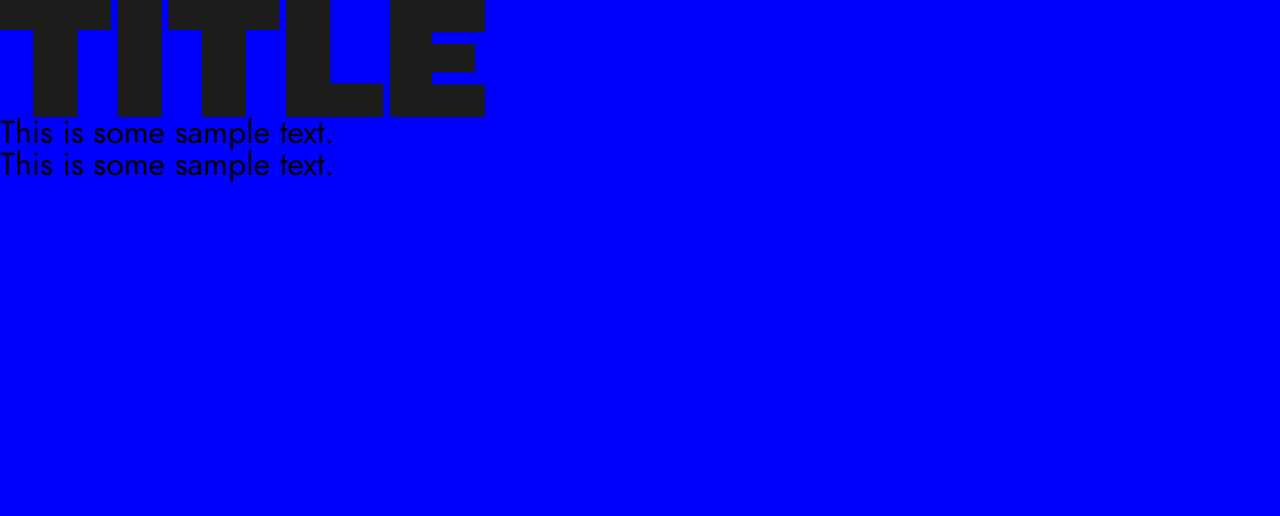
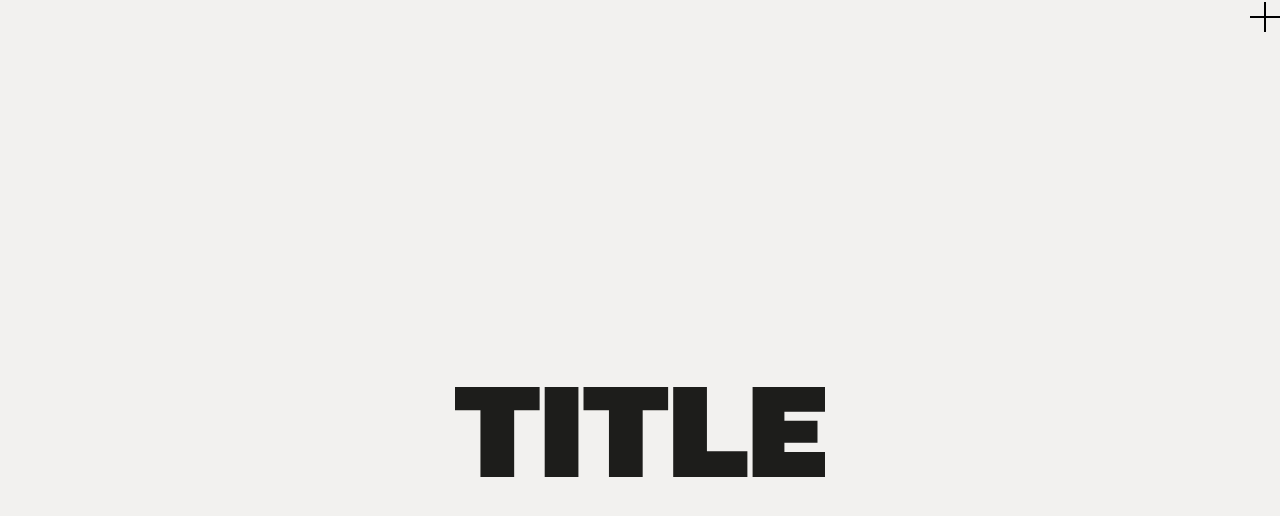
Before and after one commit to hellojasonbooth/title-pages, a website: page src/index.html in a window 1280 px wide. Drawn offline with nearby package versions, Linux system fonts and the light colour scheme; files that its build step writes are made by us from their sources.

Commit message:
added html structure

```diff
--- a/src/css/app.scss
+++ b/src/css/app.scss
@@ -3,7 +3,7 @@
 @import "typography";
 
 
-$primary-color: blue;
+$primary-color: #F2F1EF;
 $body-font: "Jost";
 
 
@@ -12,3 +12,41 @@ body {
     font-family: $body-font;
     font-size: 32px;
 }
+
+
+header {
+    width: 100%;
+    display: flex;
+    justify-content: flex-end;
+}
+
+main {
+
+
+    section.draw-area {
+        width: 100vw;
+        height: 100vh;
+        display: flex;
+        justify-content: center;
+        align-items: center;
+
+        h1.logo {
+
+            max-width: 370px;
+
+            img {
+                width: 100%;
+                height: 100%;
+                -webkit-user-drag: none;
+                -khtml-user-drag: none;
+                -moz-user-drag: none;
+                -o-user-drag: none;
+                user-drag: none;
+            }
+
+        }
+
+
+    }
+
+}
--- a/src/index.html
+++ b/src/index.html
@@ -8,9 +8,19 @@
     </head>
 
     <body>
-        <h1><img src="img/logo.svg" alt="title"></h1>
-        <p>This is some sample text.</p>
-        <p>This is some sample text.</p>
+
+        <header>
+            <div class="burger-menu">
+                <img src="img/burger_plus_icon.svg" alt="menu">
+            </div>
+        </header>
+
+        <main>
+            <section class="draw-area">
+                    <h1 class="logo"><img src="img/logo.svg" alt="title"></h1>
+            </section>
+        </main>
+
     </body>
 
 </html>
--- a/src/scripts/main.js
+++ b/src/scripts/main.js
@@ -0,0 +1 @@
+// lets put some code here
```
Also changed, not shown: dist/app.css, dist/index.html, dist/scripts/main.js.
